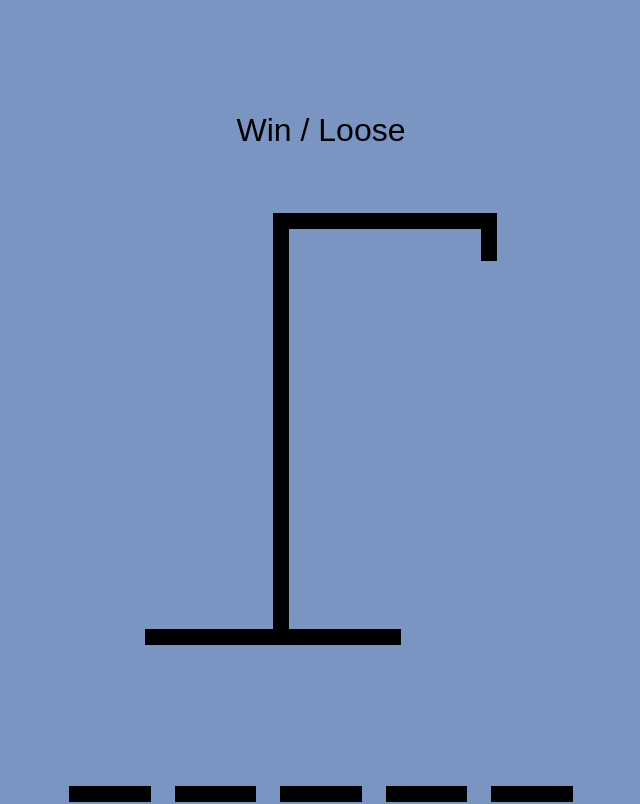
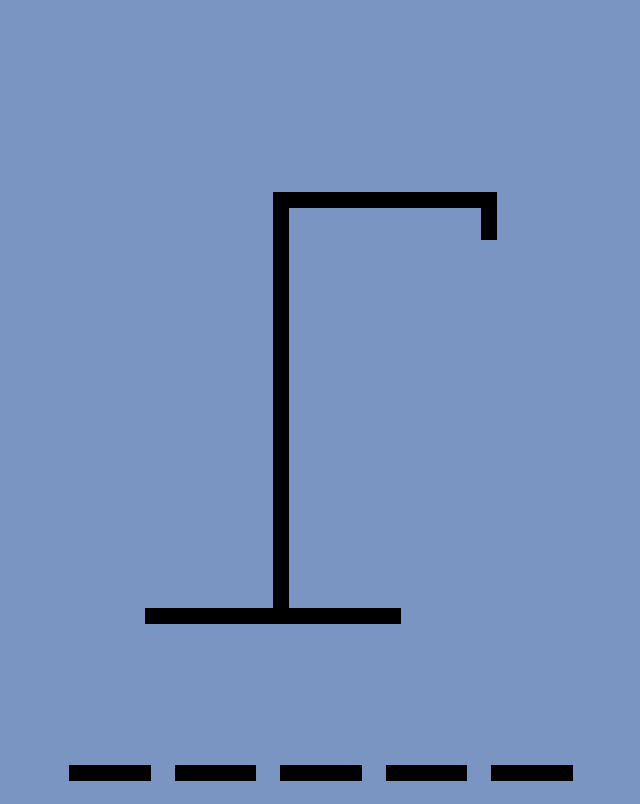
Before and after one commit to Gosia-Magdzik/hangman, a React (Vite) app: page / in a window 1280 px wide. Shown: the top 804 px of the page, without its empty margins (319-959 px from the left). Built offline with nearby package versions, Linux system fonts and the light colour scheme.

Commit message:
game state info added

```diff
--- a/src/App.tsx
+++ b/src/App.tsx
@@ -2,9 +2,9 @@
 import words from "./wordList.json";
 import { MainWrapper,
         Wrapper,
-        GridKeyboard
+        GridKeyboard,
+        InfoStyled,
 } from "./Styling/styled";
-import { Info } from "./components/Info";
 import { HangmanDrawing } from "./components/HangmanDrawing";
 import { HangmanWord } from "./components/HangmanWord";
 import { Keyboard } from "./components/Keyboard";
@@ -18,6 +18,9 @@
   const [guessedLetters, setGuessedLetters] = useState<string[]>([]);
 
   const incorrectLetters = guessedLetters.filter(letter => !wordToGuess.includes(letter))
+
+  const isLoser = incorrectLetters.length >= 6
+  const isWinner = wordToGuess.split("").every(letter => guessedLetters.includes(letter))
 
   const addGuessedLetter = useCallback((letter: string) => {
     if(guessedLetters.includes(letter)) return
@@ -46,7 +49,10 @@
   return (
     <MainWrapper>
       <Wrapper>
-        <Info/>
+        <InfoStyled>
+          { isWinner && "WINNER! refresh to try again" }
+          { isLoser && "NICE TRY! refresh to try again " }
+        </InfoStyled>
         <HangmanDrawing numberOfGuessed={incorrectLetters.length}/>
         <HangmanWord guessedLetters={guessedLetters} wordToGuess={wordToGuess}/>
         <GridKeyboard>
--- a/src/Styling/styled.tsx
+++ b/src/Styling/styled.tsx
@@ -19,3 +19,9 @@
 export const GridKeyboard = styled.div`
   align-self: stretch;
 `
+
+export const InfoStyled = styled.p`
+  font-family: 'Poppins', sans-serif;
+  color: #ffffff;
+  font-size: 2.5rem;
+`
--- a/src/components/Info/index.tsx
+++ /dev/null
@@ -1,10 +0,0 @@
-import React from 'react'
-import { InfoWrapper } from './styled'
-
-export const Info = () => {
-  return (
-    <InfoWrapper>
-        Win / Loose
-    </InfoWrapper>
-  )
-}
--- a/src/components/Info/styled.tsx
+++ /dev/null
@@ -1,9 +0,0 @@
-import styled from "styled-components";
-
-export const InfoWrapper = styled.div`
-    font-size: 2rem;
-    text-align: center;
-    justify-content: center;
-    margin: 2rem;
-    display: flex;
-`
--- a/src/components/Keyboard/styled.tsx
+++ b/src/components/Keyboard/styled.tsx
@@ -31,9 +31,8 @@
 
 
     &.inactive {
-        opacity: .2;
+        opacity: .5;
         transform: scale(.90);
-
     }
 
 
```
